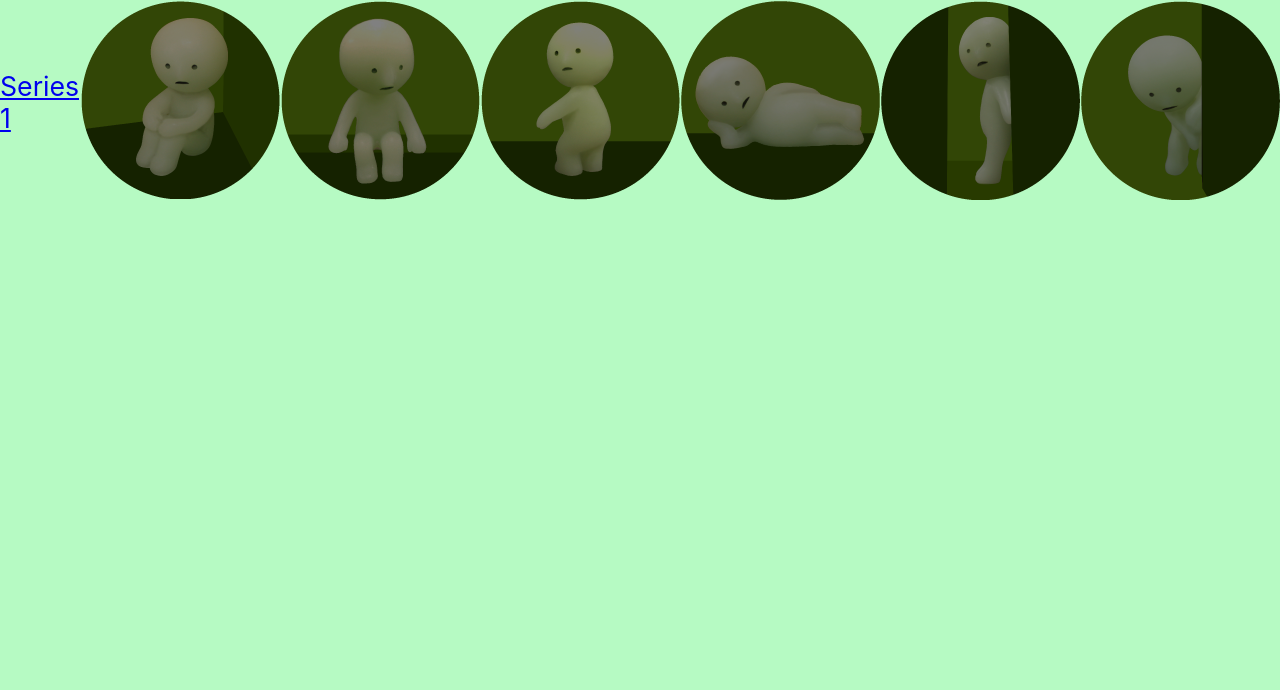
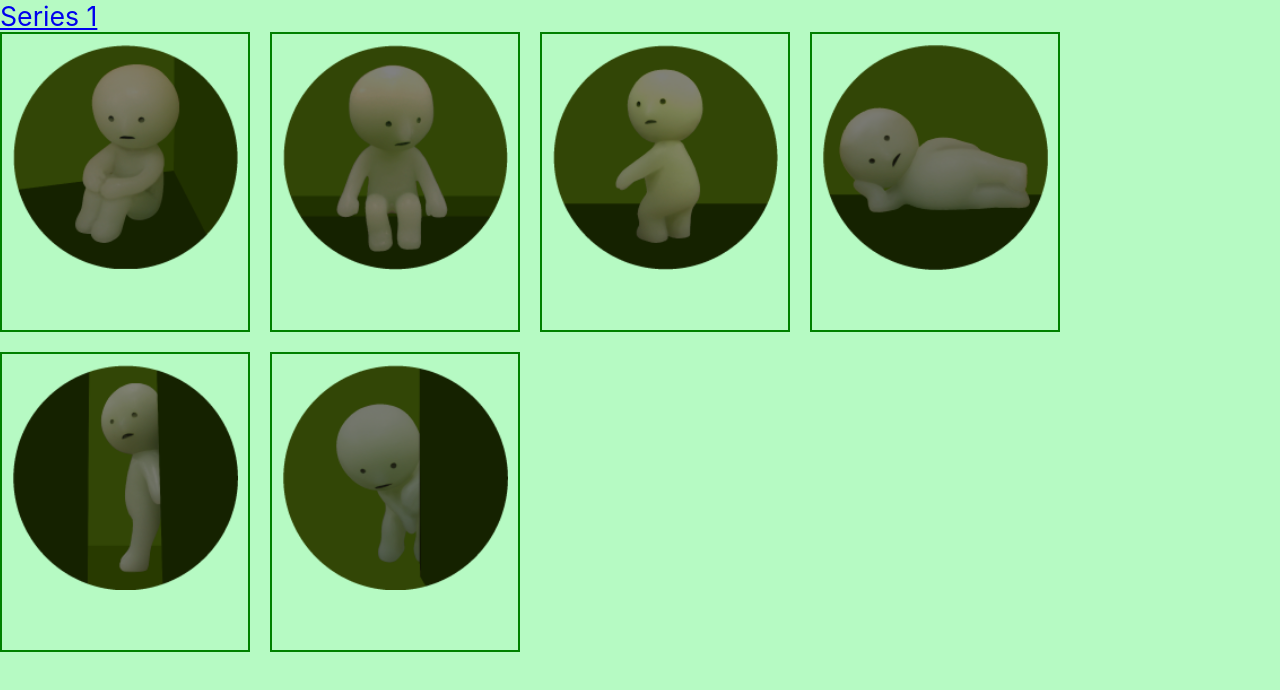
Before and after one commit to megan-yam/Smiski-Tracker, a React (Create React App) app: page / in a window 1280 px wide. Shown: the top 690 px of the page. Built offline with nearby package versions, Linux system fonts and the light colour scheme; the HTML template or start-up script is replaced by a standard one.

Commit message:
Modified layout and added alt text

```diff
--- a/src/Collectibles.js
+++ b/src/Collectibles.js
@@ -12,6 +12,7 @@ export const Collectibles = [
     favorited: false,
     wishlist: false,
     imageSrc: hugging,
+    altText: "smiski hugging",
   },
   {
     name: "sitting",
@@ -19,6 +20,7 @@ export const Collectibles = [
     favorited: false,
     wishlist: false,
     imageSrc: sitting,
+    altText: "smiski sitting",
   },
   {
     name: "lookingBack",
@@ -26,6 +28,7 @@ export const Collectibles = [
     favorited: false,
     wishlist: false,
     imageSrc: lookingBack,
+    altText: "smiski looking back",
   },
   {
     name: "lounging",
@@ -33,6 +36,7 @@ export const Collectibles = [
     favorited: false,
     wishlist: false,
     imageSrc: lounging,
+    altText: "smiski lounging",
   },
   {
     name: "hiding",
@@ -40,6 +44,7 @@ export const Collectibles = [
     favorited: false,
     wishlist: false,
     imageSrc: hiding,
+    altText: "smiski hiding",
   },
   {
     name: "peeking",
@@ -47,5 +52,6 @@ export const Collectibles = [
     favorited: false,
     wishlist: false,
     imageSrc: peeking,
+    altText: "smiski peeking",
   },
 ];
--- a/src/Series1.css
+++ b/src/Series1.css
@@ -1,6 +1,7 @@
 .series1 img {
     filter: brightness(50%);
     transition: filter 0.3s ease;
+    width: 100%;
 }
 
 .series1 img.bright {
@@ -11,6 +12,7 @@
     display: flex;
     align-items: center;
     justify-content: space-between;
+    flex-wrap: wrap;
 }
 
 .series1 img:hover {
@@ -26,3 +28,18 @@
     transition: color 0.3s;
     cursor: pointer;
 }
+
+.smiski-container {
+    display: flex;
+    flex-wrap: wrap;
+    gap: 20px;
+}
+
+.smiski-container >div {
+    width: 250px;
+    height: 300px;
+    border: 2px solid green;
+    padding: 10px;
+    box-sizing: border-box;
+    text-align: center;
+}
--- a/src/Series1.js
+++ b/src/Series1.js
@@ -11,10 +11,12 @@ function Series1(props) {
       addFound(item);
     }
   };
+
   return (
     <>
       <div className="series1">
         <a href="https://smiski.com/e/products/series-1/">Series 1</a>
+        <div className="smiski-container">
           {Collectibles.map((item) => (
             <div key={item.name} className={item.name}>
               <img
@@ -32,6 +34,7 @@ function Series1(props) {
             </div>
           ))}
         </div>
+      </div>
     </>
   );
 }
```
Lines whose indentation alone changed are shown as unchanged.
